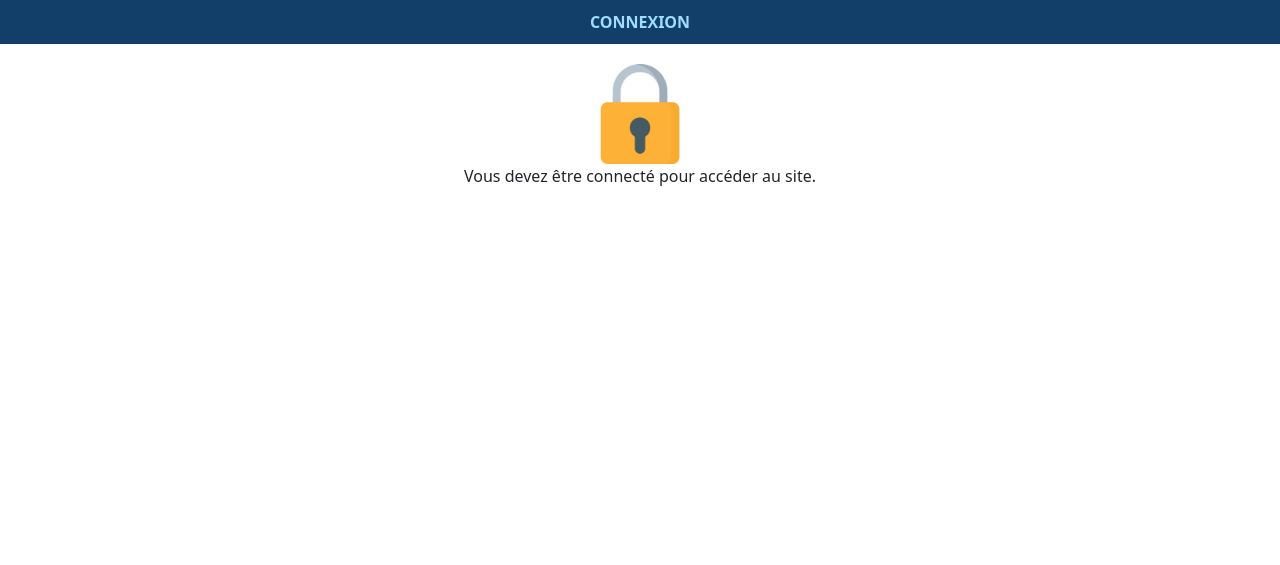
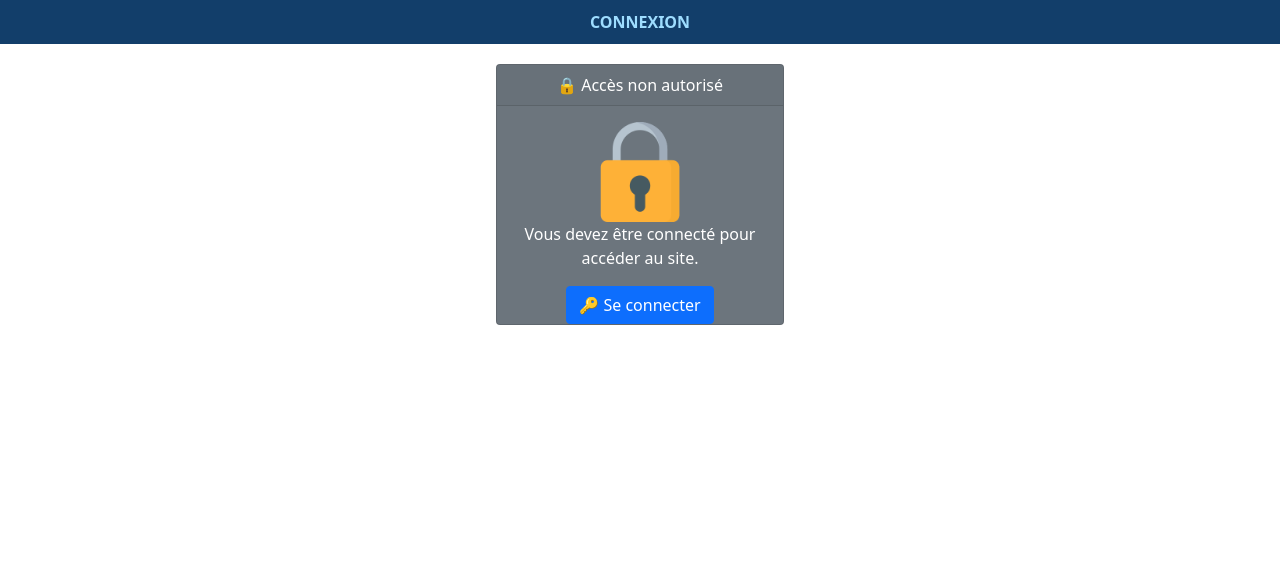
Before and after one commit to ValDev12/reservation-reunion, a Symfony app: template templates/reservation/index.html.twig in a window 1280 px wide. Shown: the part 80-645 px from the top of the page. Run offline with Twig, Linux system fonts and the light colour scheme; the template is opened without the code that fills it, so the values that code supplies are empty; some libraries are stand-ins or nearby versions.

Commit message:
nettoyage image inutilisées + card page protégée

```diff
--- a/templates/layout.html.twig
+++ b/templates/layout.html.twig
@@ -19,7 +19,8 @@
 
             {% if app.user %}
                 <a>👤 {{ app.user.username }}</a>
-                <a href="{{ path('app_logout') }}">[DÉCONNEXION]</a></br>
+                <a href="{{ path('app_logout') }}">[DÉCONNEXION]</a>
+                <a href="{{ path('app_register')}}">[INSCRIPTION]</a></br>
                 <a href="/">ACCUEIL</a>
                 <a> | </a>
                 <a href="{{ path('add_r', {id : app.user.id} ) }}">RÉSERVER</a>
@@ -35,8 +36,6 @@
                 <a href="{{ path('salle_list')}}">SALLE</a>
                 <a> | </a>
                 <a href="{{ path('service_list')}}">SERVICE</a>
-                <a> | </a>
-                <a href="{{ path('app_register')}}">INSCRIPTION</a>
             {% else %}
                 <a href="{{ path('app_login')}}">CONNEXION</a>
             {% endif %}
@@ -49,8 +48,14 @@
             {% if app.user or app.request.get('_route') == 'app_login' %}
                 {% block body %}{% endblock %}
             {% else %}
-                <img src="{{ asset('Images/padlock.png')}}" width= "100px"/>
-                <p>Vous devez être connecté pour accéder au site.</p>
+            <div class="card text-white bg-secondary mb-3" style="max-width: 18rem;">
+            <div class="card-header">🔒 Accès non autorisé</div>
+            <div class="card-body">
+                <img src="{{ asset('Images/padlock.png')}}" width= "100px"/></br>
+                <p class="card-text">Vous devez être connecté pour accéder au site.</p>
+            </div>
+            <a href="{{ path('app_login')}}"><button type="button" class="btn btn-primary">🔑 Se connecter</button></a>
+            </div>
             {% endif %}
         </div>
 
--- a/templates/reservation/index.html.twig
+++ b/templates/reservation/index.html.twig
@@ -4,12 +4,12 @@
 
 {% block body %}
     <div class="card text-white bg-success mb-3" style="max-width: 18rem;">
-        <div class="card-header">Réservation</div>
+        <div class="card-header">Nouvelle réservation</div>
         <div class="card-body">
             <img src="{{ asset('Images/calendar.png')}}" width= "100px"/></br>
             <p class="card-text">Votre réservation a bien été ajouté!</p>
         </div>
     </div>
-    <a href="{{ path('add_r', {id : app.user.id} ) }}"><button type="button" class="btn btn-outline-primary">Créer une nouvelle réservation</button></a>
-    <a href="{{ path('list_r')}}"><button type="button" class="btn btn-outline-secondary">Liste des réservations</button></a>
+    <a href="{{ path('add_r', {id : app.user.id} ) }}"><button type="button" class="btn btn-outline-primary">➕ Créer une nouvelle réservation</button></a>
+    <a href="{{ path('list_r')}}"><button type="button" class="btn btn-outline-secondary">📝 Liste des réservations</button></a>
 {% endblock %}
--- a/templates/security/login.html.twig
+++ b/templates/security/login.html.twig
@@ -16,8 +16,8 @@
             <img src="{{ asset('Images/verified-account.png')}}" width= "100px"/></br>
             <p class="card-text">Vous êtes connecté en tant que {{ app.user.username }}</p>
         </div>
-         <a href="{{ path('app_logout')}}"><button type="button" class="btn btn-danger">Se déconnecter</button></a>
-    </div>
+         <a href="{{ path('app_logout')}}"><button type="button" class="btn btn-danger">✖ Se déconnecter</button></a>
+        </div>
 
     {% else %}
         <h1 class="h3 mb-3 font-weight-normal">Connexion</h1>
```
Also changed, not shown: public/Images/crayon.png (deleted), public/Images/i1.png (deleted), public/Images/i2.jpg (deleted), public/Images/im.jpg (deleted), public/Images/images.png (deleted), public/Images/index.png (deleted).
